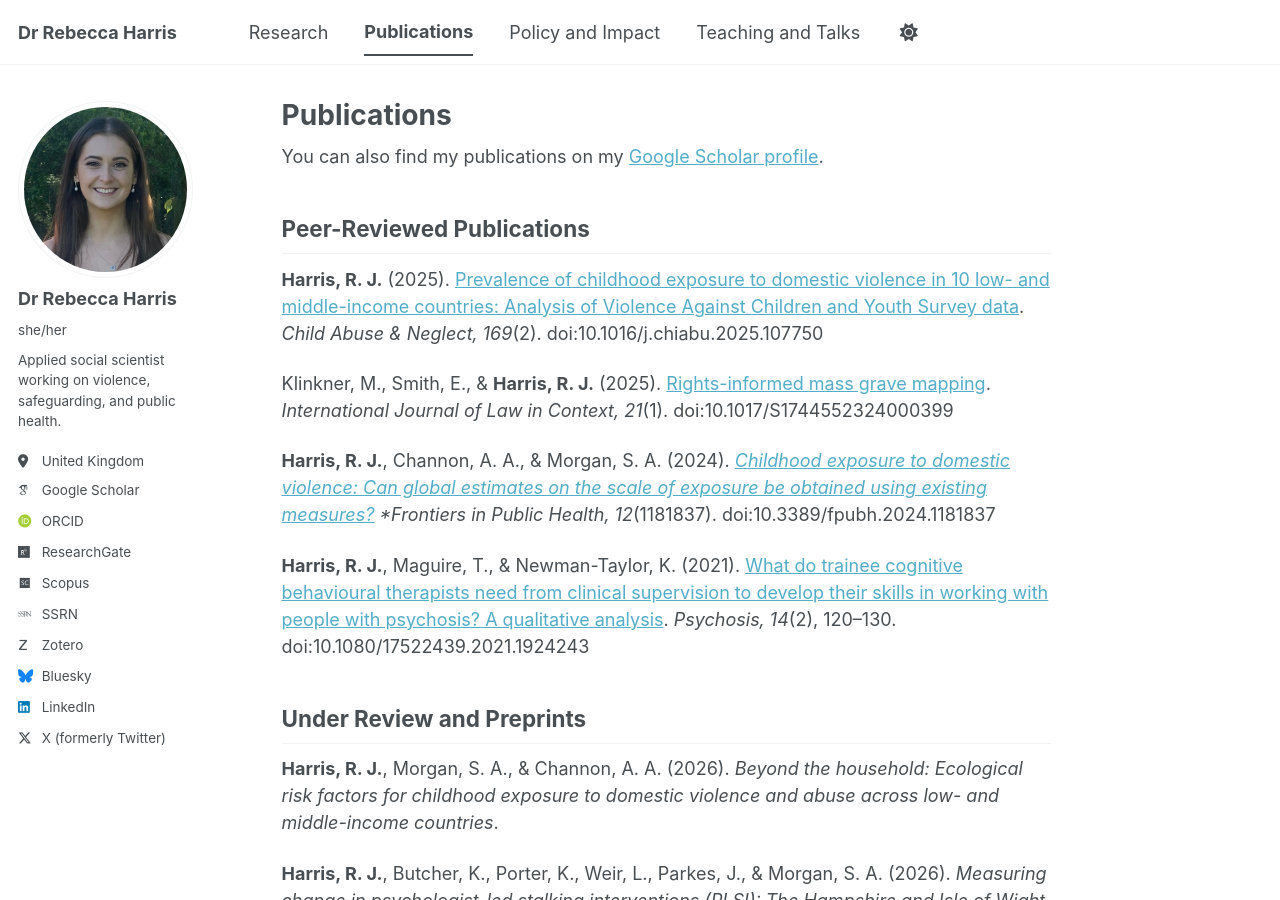
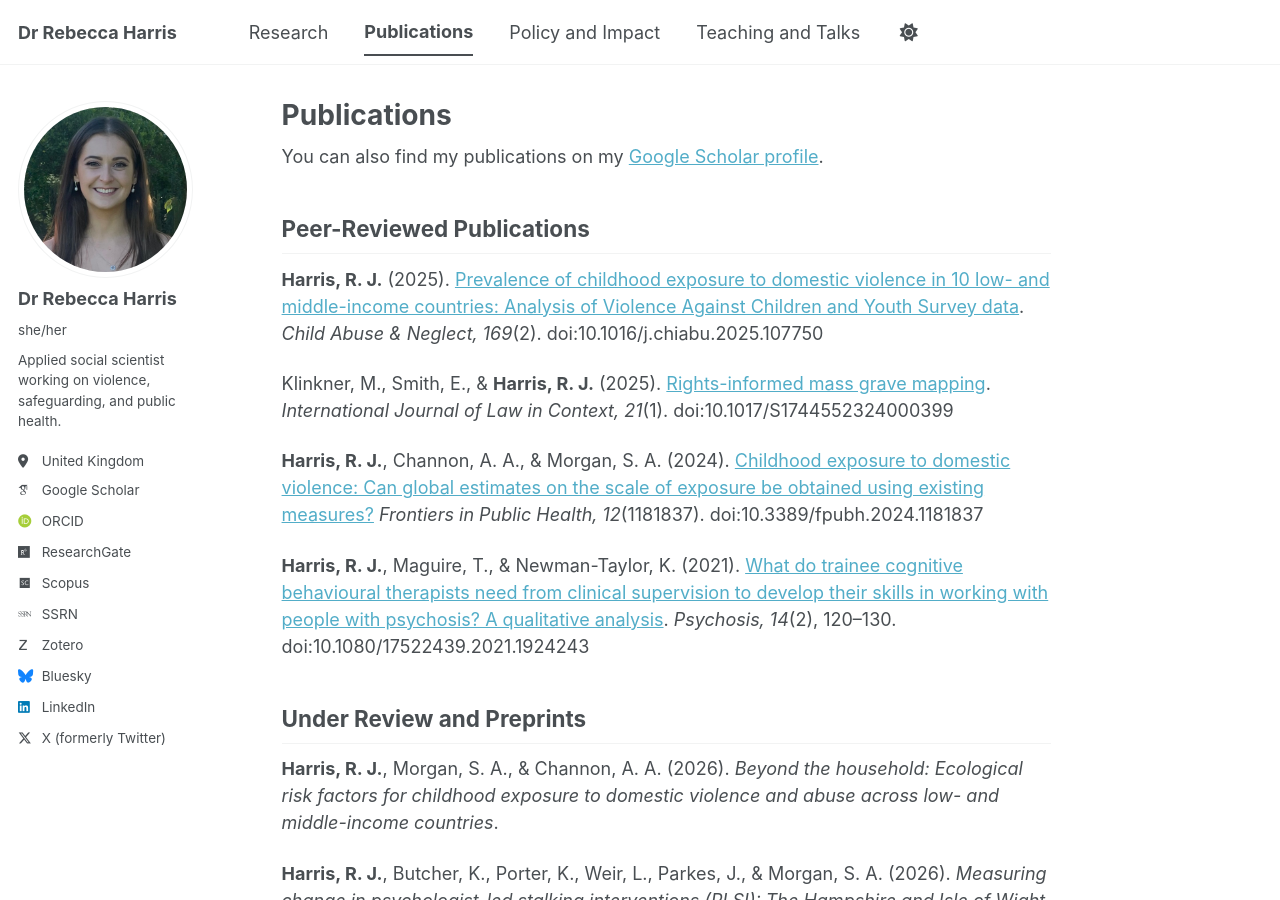
Before and after one commit to DrRebeccaHarris/drrebeccaharris.github.io, a Jekyll site: the page built from _pages/publications.md, in a window 1280 px wide and 900 px high. Built offline with Jekyll 4.4.1, drawn with Linux system fonts in a browser that asks for light colours; some web fonts are replaced; a script bundle is joined from its source files by our own code; library files that are not in the unit come from our copies.

Commit message:
Update publications.md

```diff
--- a/_pages/publications.md
+++ b/_pages/publications.md
@@ -12,7 +12,7 @@ You can also find my publications on my [Google Scholar profile]({{ site.author.
 
 Klinkner, M., Smith, E., & **Harris, R. J.** (2025). [Rights-informed mass grave mapping](https://doi.org/10.1017/S1744552324000399). *International Journal of Law in Context, 21*(1). doi:10.1017/S1744552324000399
 
-**Harris, R. J.**, Channon, A. A., & Morgan, S. A. (2024). *[Childhood exposure to domestic violence: Can global estimates on the scale of exposure be obtained using existing measures?](https://doi.org/10.3389/fpubh.2024.1181837) *Frontiers in Public Health, 12*(1181837). doi:10.3389/fpubh.2024.1181837
+**Harris, R. J.**, Channon, A. A., & Morgan, S. A. (2024). [Childhood exposure to domestic violence: Can global estimates on the scale of exposure be obtained using existing measures?](https://doi.org/10.3389/fpubh.2024.1181837) *Frontiers in Public Health, 12*(1181837). doi:10.3389/fpubh.2024.1181837
 
 **Harris, R. J.**, Maguire, T., & Newman-Taylor, K. (2021). [What do trainee cognitive behavioural therapists need from clinical supervision to develop their skills in working with people with psychosis? A qualitative analysis](https://doi.org/10.1080/17522439.2021.1924243). *Psychosis, 14*(2), 120–130. doi:10.1080/17522439.2021.1924243
 
```
